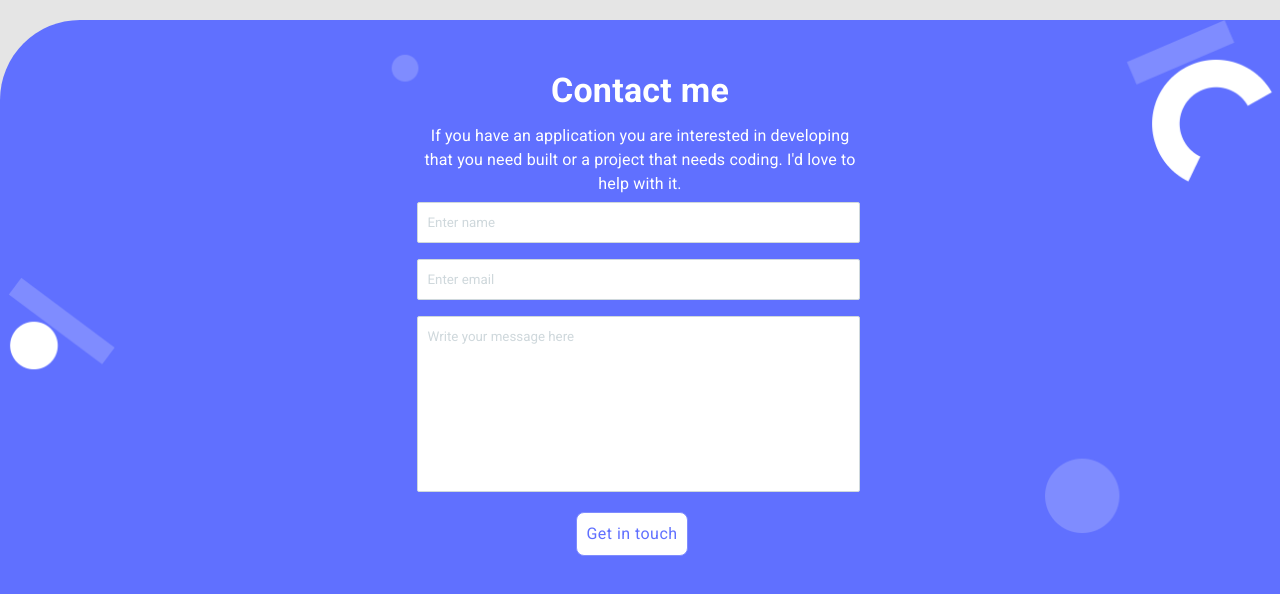
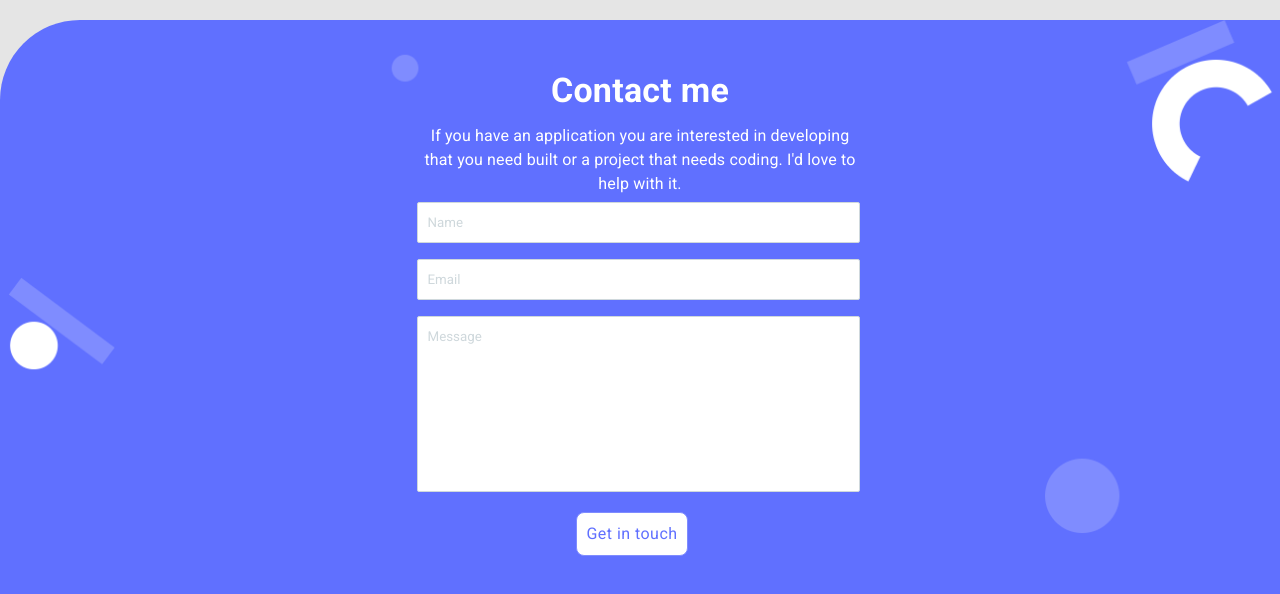
Before and after one commit to Mupa1/my-portfolio, a React (Create React App) app: page / in a window 1280 px wide. Shown: the part 2895-3489 px from the top of the page. Built offline with nearby package versions, Linux system fonts and the light colour scheme.

Commit message:
refactor ContactForm component

```diff
--- a/package.json
+++ b/package.json
@@ -8,6 +8,7 @@
     "@testing-library/jest-dom": "^5.11.9",
     "@testing-library/react": "^11.2.5",
     "@testing-library/user-event": "^12.7.0",
+    "axios": "^0.21.1",
     "eslint-plugin-import": "^2.22.1",
     "final-form": "^4.20.1",
     "final-form-material-ui": "^0.3.0",
--- /dev/null
+++ b/src/components/ContactForm/ContactForm.js
@@ -0,0 +1,131 @@
+/* eslint-disable comma-dangle */
+/* eslint-disable max-len */
+import React, { useState } from 'react';
+import PropTypes from 'prop-types';
+import { Typography, Grid } from '@material-ui/core';
+import { createMuiTheme, ThemeProvider } from '@material-ui/core/styles';
+import axios from 'axios';
+import { useStyles, StyledButton } from './ContactForm.styles';
+
+const ContactForm = ({ props }) => {
+  const [serverState, setServerState] = useState({
+    submitting: false,
+    status: null,
+  });
+
+  const classes = useStyles(props);
+  const theme = createMuiTheme({
+    palette: {
+      action: {
+        disabledBackground: '#EBEBFF',
+        disabled: '#6070FF',
+      },
+    },
+    typography: {
+      button: {
+        textTransform: 'none'
+      }
+    }
+  });
+
+  const handleServerResponse = (ok, msg, form) => {
+    setServerState({
+      submitting: false,
+      status: { ok, msg }
+    });
+    if (ok) {
+      form.reset();
+    }
+  };
+
+  const handleOnSubmit = e => {
+    e.preventDefault();
+    const form = e.target;
+    setServerState({ submitting: true });
+    axios({
+      method: 'post',
+      url: 'https://formspree.io/maypayal',
+      data: new FormData(form)
+    })
+      .then(() => {
+        handleServerResponse(true, 'Message sent successfully! Thanks!', form);
+      })
+      .catch(err => {
+        handleServerResponse(false, err.response.data.error, form);
+      });
+  };
+
+  const getContactForm = () => (
+    <form onSubmit={handleOnSubmit}>
+      <Grid xs container spacing={2} direction="column">
+        <Grid item xs>
+          <input
+            type="text"
+            name="name"
+            id="name"
+            placeholder="Name"
+            className={`${classes.inputs} ${classes.fields}`}
+            required
+          />
+        </Grid>
+        <Grid item xs>
+          <input
+            type="email"
+            name="email"
+            id="email"
+            placeholder="Email"
+            className={`${classes.inputs} ${classes.fields}`}
+            required
+          />
+        </Grid>
+        <Grid item xs>
+          <textarea
+            name="message"
+            id="message"
+            cols="30"
+            rows="10"
+            placeholder="Message"
+            className={classes.fields}
+            required
+          />
+        </Grid>
+        <Grid item xs>
+          <ThemeProvider theme={theme}>
+            <StyledButton type="submit" disabled={serverState.submitting}>
+              Get in touch
+            </StyledButton>
+          </ThemeProvider>
+        </Grid>
+        {serverState.status && (
+          <p className={!serverState.status.ok ? 'Error' : ''}>
+            {serverState.status.msg}
+          </p>
+        )}
+      </Grid>
+    </form>
+  );
+
+  return (
+    <footer className={classes.root} id="contact" name="contact">
+      <article className={classes.formContainer}>
+        <Typography gutterBottom variant="h4" component="h2" style={{ fontWeight: 'bold', }}>
+          Contact me
+        </Typography>
+        <Typography variant="body1" gutterBottom>
+          If you have an application you are interested in developing that you need built or a project that needs coding. I&apos;d love to help  with it.
+        </Typography>
+        {getContactForm()}
+      </article>
+    </footer>
+  );
+};
+
+ContactForm.defaultProps = {
+  props: () => { },
+};
+
+ContactForm.propTypes = {
+  props: PropTypes.func,
+};
+
+export default ContactForm;
--- /dev/null
+++ b/src/components/ContactForm/ContactForm.styles.js
@@ -0,0 +1,58 @@
+import { makeStyles, withStyles, Button } from '@material-ui/core';
+import footerBg from '../../assets/footerBg.png';
+
+export const useStyles = makeStyles(() => ({
+  root: {
+    color: '#fff',
+    textAlign: 'center',
+    backgroundColor: '#6070FF',
+    backgroundImage: `url(${footerBg})`,
+    backgroundSize: 'cover',
+    backgroundRepeat: 'no-repeat',
+    borderTopLeftRadius: '80px',
+    padding: '50px 10px',
+    '@media (max-width: 900px)': {
+      height: 'auto',
+    },
+  },
+  formContainer: {
+    maxWidth: '447px',
+    margin: 'auto',
+  },
+  fields: {
+    width: '100%',
+    borderRadius: '2px',
+    padding: '12px 0 12px 10px',
+    border: '1px solid #cfd8dc',
+    resize: 'none',
+    '&::placeholder': { /* Chrome, Firefox, Opera, Safari 10.1+ */
+      color: '#cfd8dc',
+      fontFamily: "'Roboto', sans-serif",
+    },
+    '&:-ms-input-placeholder': { /* Internet Explorer 10-11 */
+      color: '#cfd8dc',
+      fontFamily: "'Roboto', sans-serif",
+    },
+    '&::-ms-input-placeholder': { /* Microsoft Edge */
+      color: '#cfd8dc',
+      fontFamily: "'Roboto', sans-serif",
+    },
+  },
+}));
+
+export const StyledButton = withStyles({
+  root: {
+    backgroundColor: '#fff',
+    borderRadius: 8,
+    boxSizing: 'border-box',
+    border: '1px solid #7F8CFF',
+    color: '#6070FF',
+    fontSize: '16px',
+    padding: '7px 10px',
+    '&:hover': {
+      backgroundColor: '#6070FF',
+      color: '#fff',
+      boxShadow: '0px 8px 16px rgba(64, 83, 252, 0.24)',
+    },
+  },
+})(Button);
--- a/src/components/footer/Footer.js
+++ b/src/components/footer/Footer.js
@@ -1,67 +1,15 @@
-/* eslint-disable comma-dangle */
-/* eslint-disable max-len */
 import React from 'react';
 import PropTypes from 'prop-types';
-import { Typography, Grid } from '@material-ui/core';
-import { createMuiTheme, ThemeProvider } from '@material-ui/core/styles';
-import { useStyles, StyledButton } from './Footer.styles';
+import useStyles from './Footer.styles';
+import ContactForm from '../ContactForm/ContactForm';
 
 const Footer = ({ props }) => {
   const classes = useStyles(props);
-  const theme = createMuiTheme({
-    palette: {
-      action: {
-        disabledBackground: '#EBEBFF',
-        disabled: '#6070FF',
-      },
-    },
-    typography: {
-      button: {
-        textTransform: 'none'
-      }
-    }
-  });
-
-  // let theme = createMuiTheme();
-  // theme = responsiveFontSizes(theme);
-
-  const footerForm = () => (
-    <form action="https://formspree.io/maypayal" method="post">
-      <Grid xs container spacing={2} direction="column">
-        <Grid item xs>
-          <input type="text" name="name" id="name" placeholder="Enter name" className={`${classes.inputs} ${classes.fields}`} />
-        </Grid>
-        <Grid item xs>
-          <input type="email" name="email" id="email" placeholder="Enter email" className={`${classes.inputs} ${classes.fields}`} />
-        </Grid>
-        <Grid item xs>
-          <textarea name="message" id="message" cols="30" rows="10" placeholder="Write your message here" className={classes.fields} />
-        </Grid>
-        <Grid item xs>
-          <ThemeProvider theme={theme}>
-            <StyledButton>
-              Get in touch
-            </StyledButton>
-          </ThemeProvider>
-        </Grid>
-      </Grid>
-    </form>
-  );
 
   return (
-    <footer id="projects" name="projects" className={classes.root}>
-      <section className={classes.contact}>
-        <article className={classes.formContainer}>
-          <Typography gutterBottom variant="h4" component="h2" style={{ fontWeight: 'bold', }}>
-            Contact me
-          </Typography>
-          <Typography variant="body1" gutterBottom>
-            If you have an application you are interested in developing that you need built or a project that needs coding. I&apos;d love to help  with it.
-          </Typography>
-          {footerForm()}
-        </article>
-      </section>
-    </footer>
+    <section className={classes.root}>
+      <ContactForm />
+    </section>
   );
 };
 
--- a/src/components/footer/Footer.styles.js
+++ b/src/components/footer/Footer.styles.js
@@ -1,58 +1,9 @@
-import { makeStyles, withStyles, Button } from '@material-ui/core';
-import footerBg from '../../assets/footerBg.png';
+import { makeStyles } from '@material-ui/core';
 
-export const useStyles = makeStyles(() => ({
-  contact: {
-    color: '#fff',
-    textAlign: 'center',
-    backgroundColor: '#6070FF',
-    backgroundImage: `url(${footerBg})`,
-    backgroundSize: 'cover',
-    backgroundRepeat: 'no-repeat',
-    borderTopLeftRadius: '80px',
-    padding: '50px 10px',
-    '@media (max-width: 900px)': {
-      height: 'auto',
-    },
-  },
-  formContainer: {
-    maxWidth: '447px',
-    margin: 'auto',
-  },
-  fields: {
-    width: '100%',
-    borderRadius: '2px',
-    padding: '12px 0 12px 10px',
-    border: '1px solid #cfd8dc',
-    resize: 'none',
-    '&::placeholder': { /* Chrome, Firefox, Opera, Safari 10.1+ */
-      color: '#cfd8dc',
-      fontFamily: "'Roboto', sans-serif",
-    },
-    '&:-ms-input-placeholder': { /* Internet Explorer 10-11 */
-      color: '#cfd8dc',
-      fontFamily: "'Roboto', sans-serif",
-    },
-    '&::-ms-input-placeholder': { /* Microsoft Edge */
-      color: '#cfd8dc',
-      fontFamily: "'Roboto', sans-serif",
-    },
+const useStyles = makeStyles(() => ({
+  root: {
+    borderTopRightRadius: '80px',
   },
 }));
 
-export const StyledButton = withStyles({
-  root: {
-    backgroundColor: '#fff',
-    borderRadius: 8,
-    boxSizing: 'border-box',
-    border: '1px solid #7F8CFF',
-    color: '#6070FF',
-    fontSize: '16px',
-    padding: '7px 10px',
-    '&:hover': {
-      backgroundColor: '#6070FF',
-      color: '#fff',
-      boxShadow: '0px 8px 16px rgba(64, 83, 252, 0.24)',
-    },
-  },
-})(Button);
+export default useStyles;
```
Also changed, not shown: 1 other file (tests, documents, lock files or other folders).
